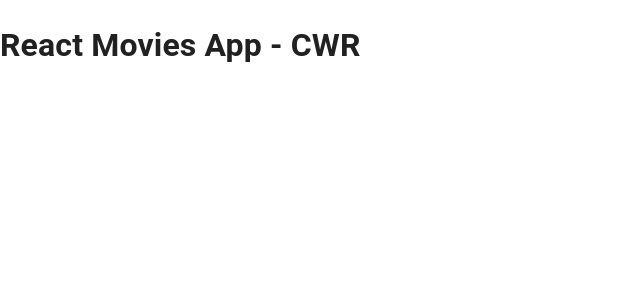
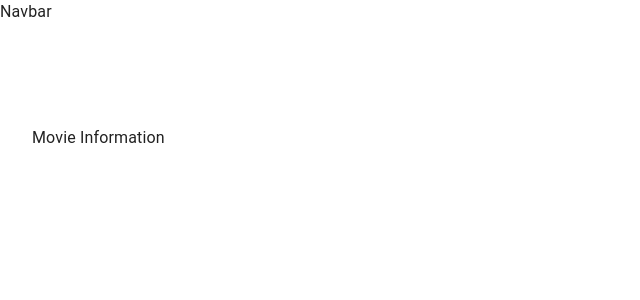
Before and after one commit to crisner1978/react_movies_app, a React (Create React App) app: page /movie/1 in a window 1280 px wide. Shown: the top 300 px of the page, without its empty margins (0-640 px from the left). Built offline with nearby package versions, Linux system fonts and the light colour scheme.

Commit message:
created file and folder structure plus routing

```diff
--- /dev/null
+++ b/src/components/Actors/Actors.jsx
@@ -0,0 +1,9 @@
+import React from 'react'
+
+const Actors = () => {
+  return (
+    <div>Actors</div>
+  )
+}
+
+export default Actors
--- a/src/components/App.jsx
+++ b/src/components/App.jsx
@@ -1,14 +1,32 @@
-import React from 'react';
-import { CssBaseline } from '@mui/material';
-// import { Route, Switch } from 'react-router-dom';
+import React from "react";
+import { Route, Switch } from "react-router-dom";
+import { Actors, MovieInfo, Movies, Profile } from './'
+import useStyles from './styles'
 
 const App = () => {
+  const classes = useStyles();
+
   return (
-    <div>
-        <CssBaseline />
-        <h1>React Movies App - CWR</h1>
+    <div className={classes.root}>
+      <main className={classes.content}>
+      <div className={classes.toolbar} />
+        <Switch>
+          <Route exact path='/movie/:id'>
+            <MovieInfo />
+          </Route>
+          <Route exact path='/actors/:id'>
+            <Actors />
+          </Route>
+          <Route exact path='/'>
+            <Movies />
+          </Route>
+          <Route exact path='/profile/:id'>
+            <Profile />
+          </Route>
+        </Switch>
+      </main>
     </div>
-  )
-}
+  );
+};
 
-export default App
+export default App;
--- /dev/null
+++ b/src/components/AppProviders.jsx
@@ -0,0 +1,16 @@
+import { CssBaseline } from "@mui/material";
+import React from "react";
+import { BrowserRouter as Router } from "react-router-dom";
+import Navbar from "./Navbar";
+
+const AppProviders = ({ children }) => {
+  return (
+    <Router>
+      <CssBaseline />
+      <Navbar />
+      {children}
+    </Router>
+  );
+};
+
+export default AppProviders;
--- /dev/null
+++ b/src/components/MovieInfo/MovieInfo.jsx
@@ -0,0 +1,9 @@
+import React from 'react'
+
+const MovieInfo = () => {
+  return (
+    <div>Movie Information</div>
+  )
+}
+
+export default MovieInfo
--- /dev/null
+++ b/src/components/Movies/Movies.jsx
@@ -0,0 +1,9 @@
+import React from 'react'
+
+const Movies = () => {
+  return (
+    <div>Movies</div>
+  )
+}
+
+export default Movies
--- /dev/null
+++ b/src/components/Navbar.jsx
@@ -0,0 +1,9 @@
+import React from 'react'
+
+const Navbar = () => {
+  return (
+    <div>Navbar</div>
+  )
+}
+
+export default Navbar
--- /dev/null
+++ b/src/components/Profile/Profile.jsx
@@ -0,0 +1,9 @@
+import React from 'react'
+
+const Profile = () => {
+  return (
+    <div>Profile</div>
+  )
+}
+
+export default Profile
--- /dev/null
+++ b/src/components/index.js
@@ -0,0 +1,6 @@
+export { default as Actors } from './Actors/Actors'
+export { default as MovieInfo } from './MovieInfo/MovieInfo'
+export { default as Movies } from './Movies/Movies'
+export { default as Profile } from './Profile/Profile'
+export { default as Navbar } from './Navbar'
+export { default as AppProviders } from './AppProviders'
--- /dev/null
+++ b/src/components/styles.js
@@ -0,0 +1,15 @@
+import { makeStyles } from "@mui/styles";
+
+export default makeStyles(() => ({
+  root: {
+    display: 'flex',
+    height: '100%',
+  },
+  toolbar: {
+    height: '70px',
+  },
+  content: {
+    flexGrow: '1',
+    padding: '2em',
+  }
+}))
--- a/src/index.js
+++ b/src/index.js
@@ -1,5 +1,12 @@
-import React from 'react';
-import ReactDOM from 'react-dom';
-import App from './components/App';
+import React from "react";
+import ReactDOM from "react-dom";
+import { AppProviders } from "./components";
+import App from "./components/App";
 
-ReactDOM.render(<App />, document.getElementById('root'));
+
+ReactDOM.render(
+  <AppProviders>
+    <App />
+  </AppProviders>,
+  document.getElementById("root")
+);
```
Also changed, not shown: 1 other file (tests, documents, lock files or other folders).
